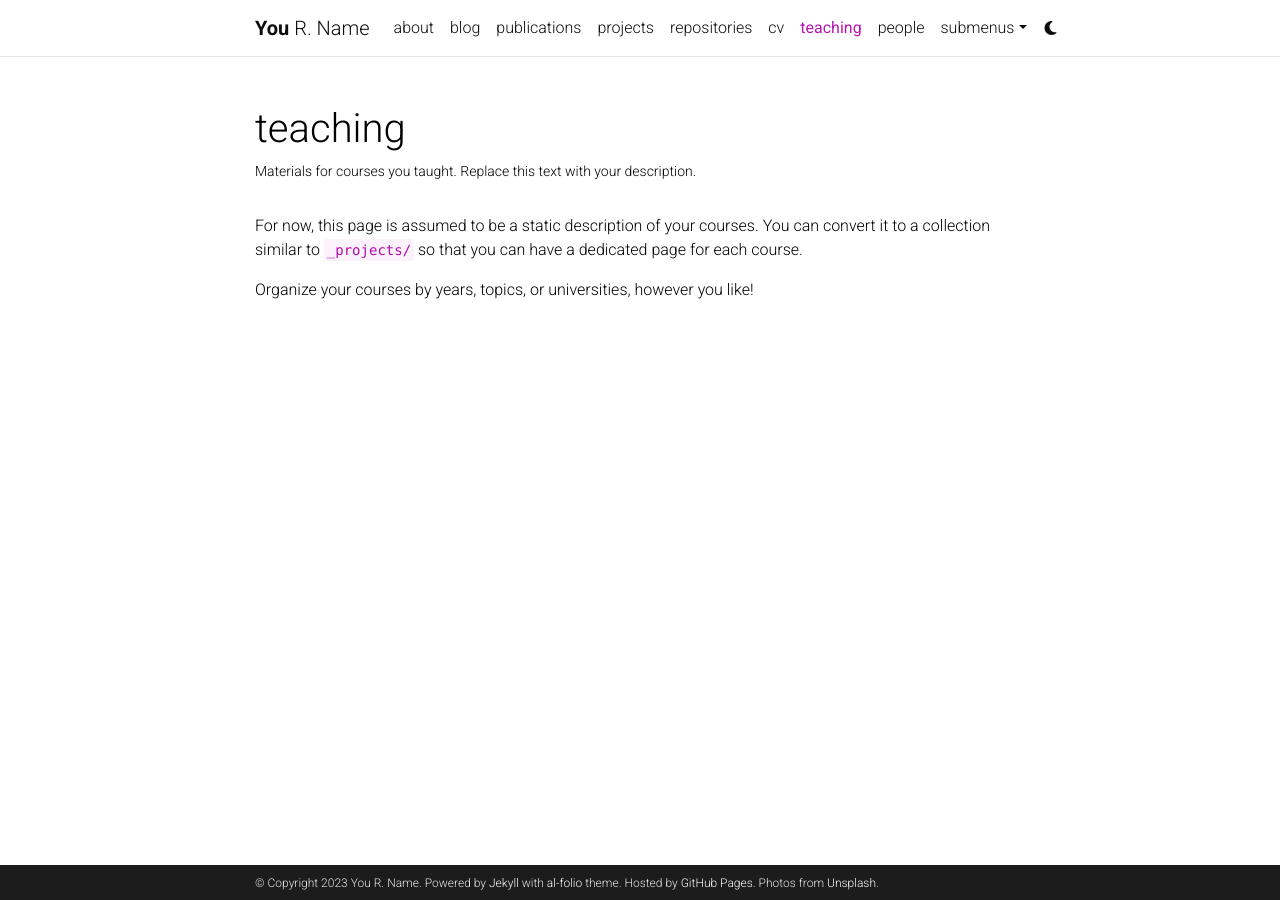
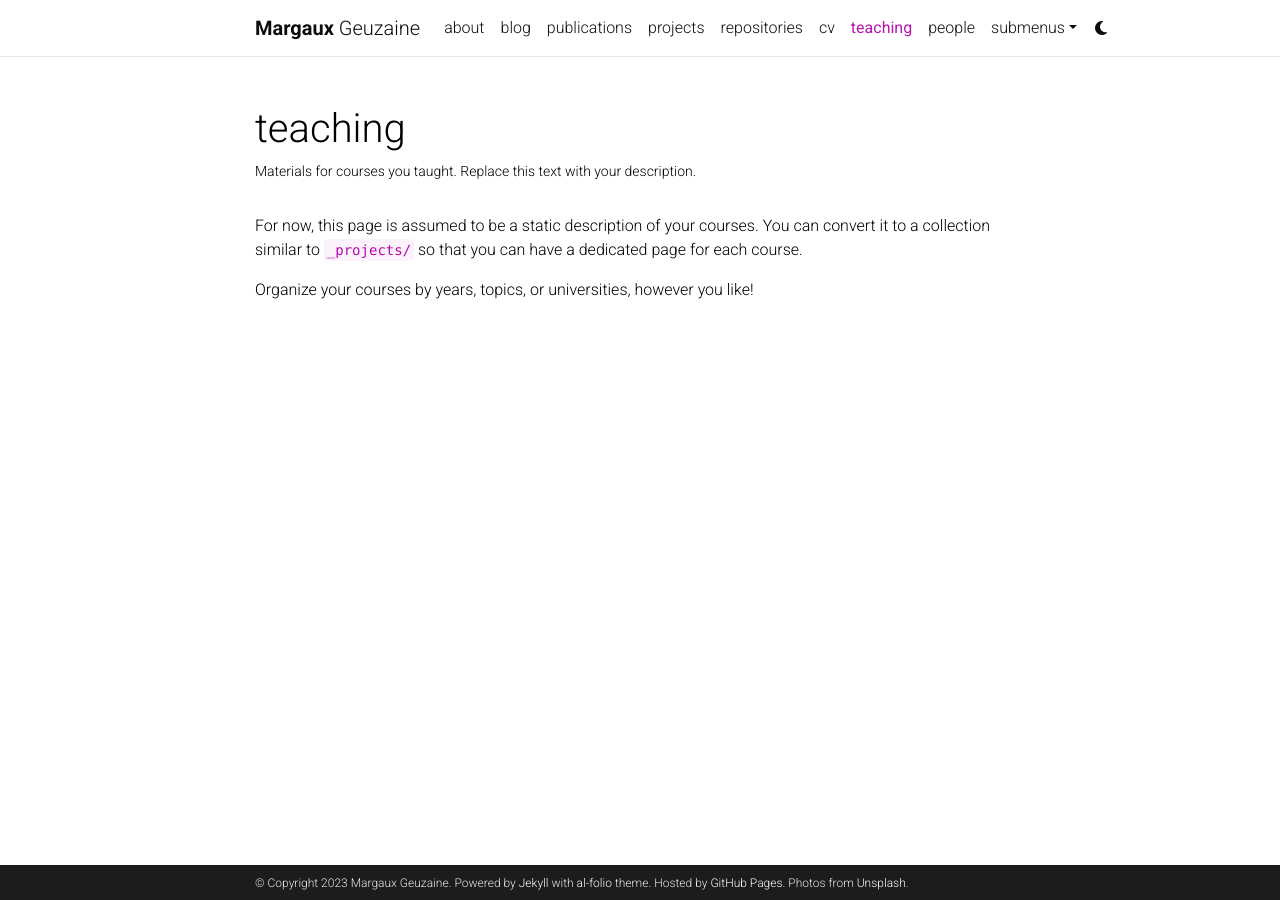
Before and after one commit to margauxgeuzaine/website, a Jekyll site: the page built from _pages/teaching.md, in a window 1280 px wide. Built offline with Jekyll 4.4.1, drawn with Linux system fonts in a browser that asks for light colours; comment, search, counter and statistics services are not loaded; a style sheet for code colours, icons or effects is not loaded.

Commit message:
Update _config.yml

```diff
--- a/_config.yml
+++ b/_config.yml
@@ -3,9 +3,9 @@
 # -----------------------------------------------------------------------------
 
 title: blank # the website title (if blank, full name will be used instead)
-first_name: You
-middle_name: R.
-last_name: Name
+first_name: Margaux
+middle_name:
+last_name: Geuzaine
 email: you@example.com
 description: > # the ">" symbol means to ignore newlines until "footer_text:"
   A simple, whitespace theme for academics. Based on [*folio](https://github.com/bogoli/-folio) design.
@@ -18,8 +18,8 @@
 lang: en # the language of your site (for example: en, fr, cn, ru, etc.)
 icon: ⚛️  # the emoji used as the favicon (alternatively, provide image name in /assets/img/)
 
-url: https://alshedivat.github.io # the base hostname & protocol for your site
-baseurl: /al-folio # the subpath of your site, e.g. /blog/
+url: https://margauxgeuzaine.github.io # the base hostname & protocol for your site
+baseurl: # the subpath of your site, e.g. /blog/
 last_updated: false # set to true if you want to display last updated in the footer
 impressum_path:  # set to path to include impressum link in the footer, use the same path as permalink in a page, helps to conform with EU GDPR
 
```
